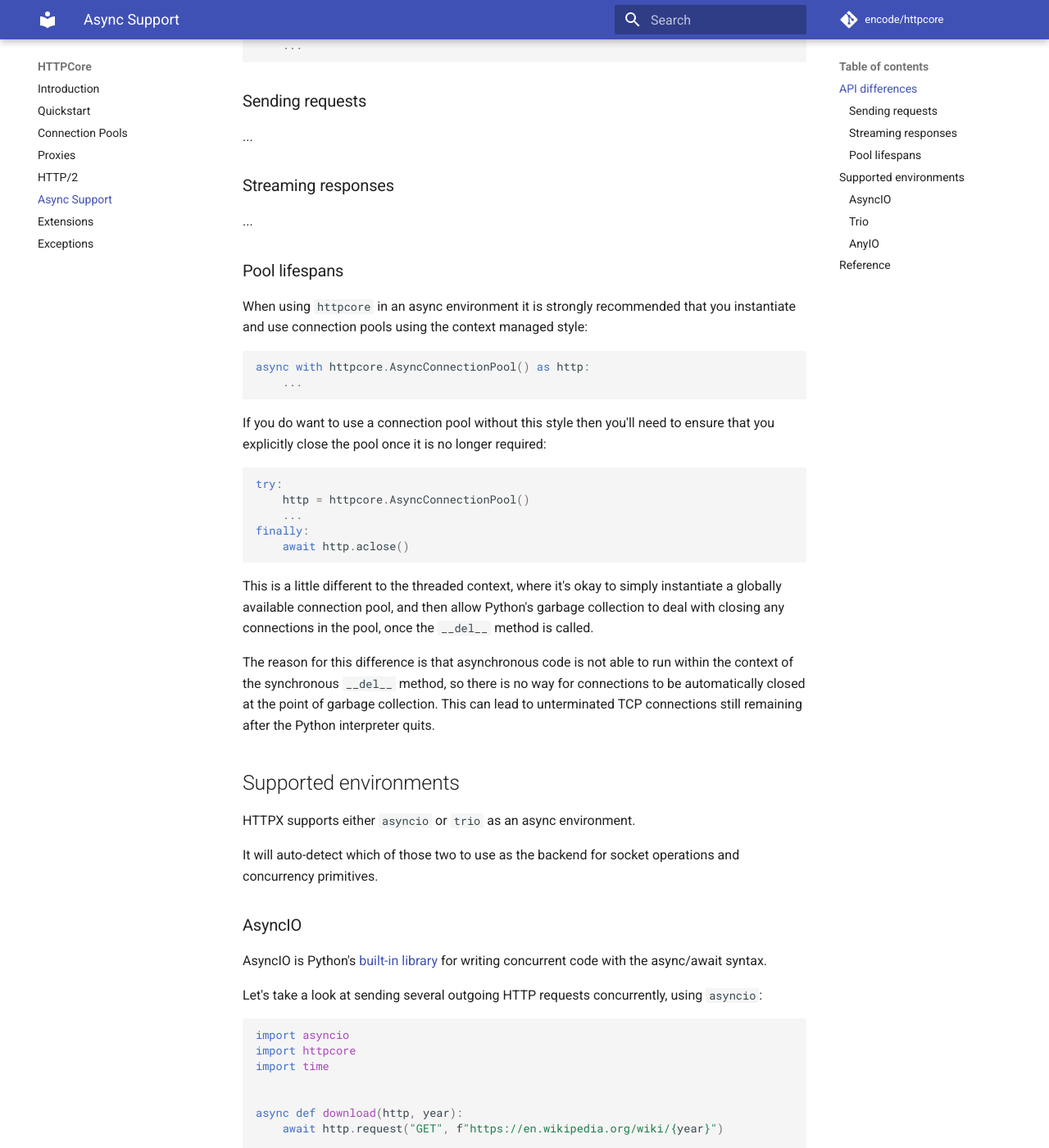
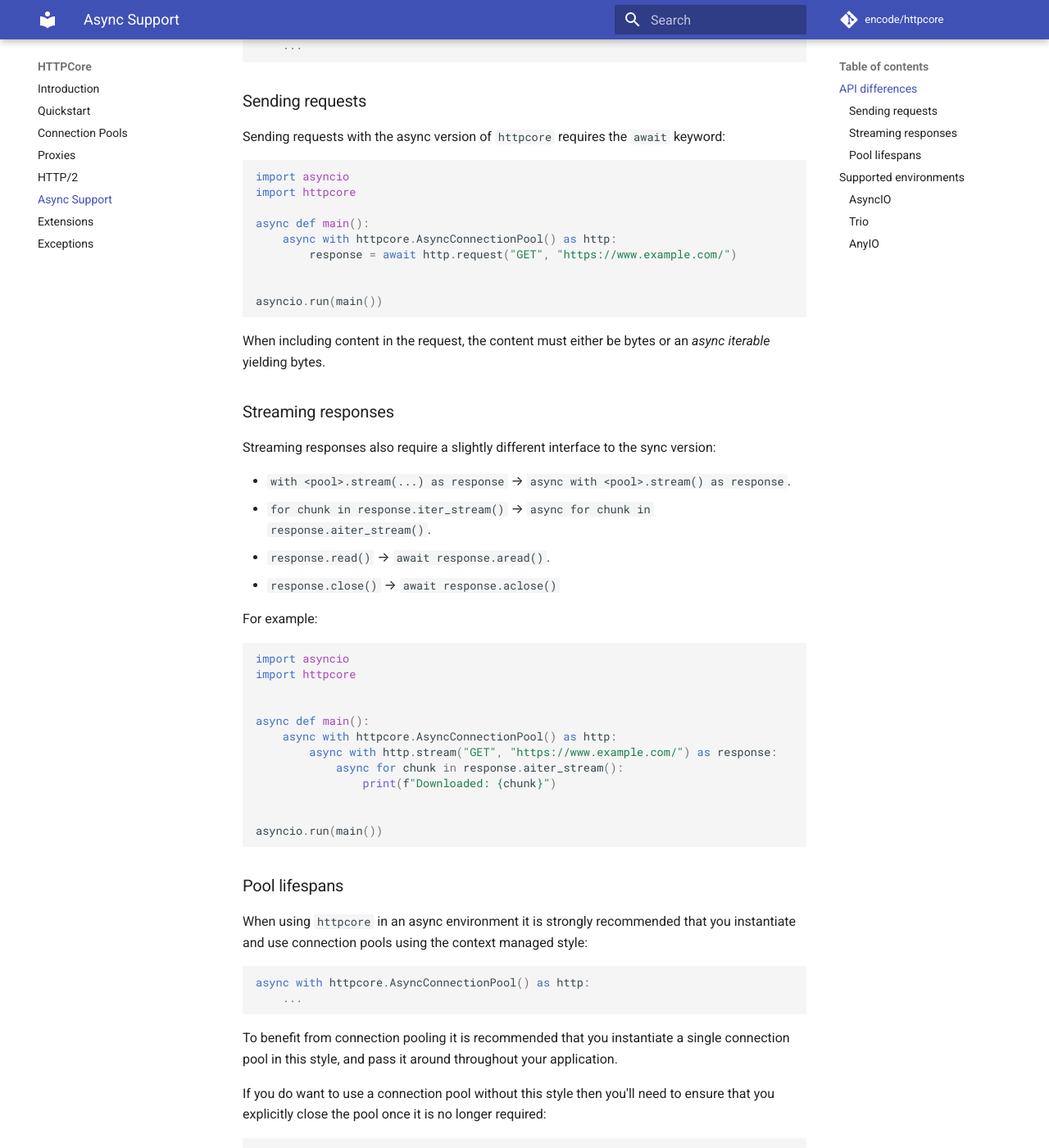
Before and after one commit to tomchristie/httpcore-the-directors-cut, an MkDocs documentation site: the page built from docs/async.md, in a window 1280 px wide and 1400 px high, scrolled down 780 px. Shown: the whole window at 82% size. Built offline with MkDocs 1.6.1 and Material for MkDocs 9.7.7, drawn with Linux system fonts in a browser that asks for light colours; comment, search, counter and statistics services are not loaded; some of the changed text lies outside the part shown.

Commit message:
Update docs

````diff
--- a/docs/async.md
+++ b/docs/async.md
@@ -28,11 +28,47 @@ async with httpcore.AsyncHTTPProxy() as proxy:
 
 ### Sending requests
 
-...
+Sending requests with the async version of `httpcore` requires the `await` keyword:
+
+```python
+import asyncio
+import httpcore
+
+async def main():
+    async with httpcore.AsyncConnectionPool() as http:
+        response = await http.request("GET", "https://www.example.com/")
+
+
+asyncio.run(main())
+```
+
+When including content in the request, the content must either be bytes or an *async iterable* yielding bytes.
 
 ### Streaming responses
 
-...
+Streaming responses also require a slightly different interface to the sync version:
+
+* `with <pool>.stream(...) as response` → `async with <pool>.stream() as response`.
+* `for chunk in response.iter_stream()` → `async for chunk in response.aiter_stream()`.
+* `response.read()` → `await response.aread()`.
+* `response.close()` → `await response.aclose()`
+
+For example:
+
+```python
+import asyncio
+import httpcore
+
+
+async def main():
+    async with httpcore.AsyncConnectionPool() as http:
+        async with http.stream("GET", "https://www.example.com/") as response:
+            async for chunk in response.aiter_stream():
+                print(f"Downloaded: {chunk}")
+
+
+asyncio.run(main())
+```
 
 ### Pool lifespans
 
@@ -42,6 +78,8 @@ When using `httpcore` in an async environment it is strongly recommended that yo
 async with httpcore.AsyncConnectionPool() as http:
     ...
 ```
+
+To benefit from connection pooling it is recommended that you instantiate a single connection pool in this style, and pass it around throughout your application.
 
 If you do want to use a connection pool without this style then you'll need to ensure that you explicitly close the pool once it is no longer required:
 
@@ -159,6 +197,18 @@ anyio.run(main)
 
 ---
 
-## Reference
+# Reference
 
-...
+## `httpcore.AsyncConnectionPool`
+
+::: httpcore.AsyncConnectionPool
+    handler: python
+    rendering:
+        show_source: False
+
+## `httpcore.AsyncHTTPProxy`
+
+::: httpcore.AsyncHTTPProxy
+    handler: python
+    rendering:
+        show_source: False
````
Also changed, not shown: docs/http2.md (+2 -0 lines), docs/index.md (+1 -1 lines), docs/proxies.md (+0 -35 lines), docs/quickstart.md (+3 -1 lines).
